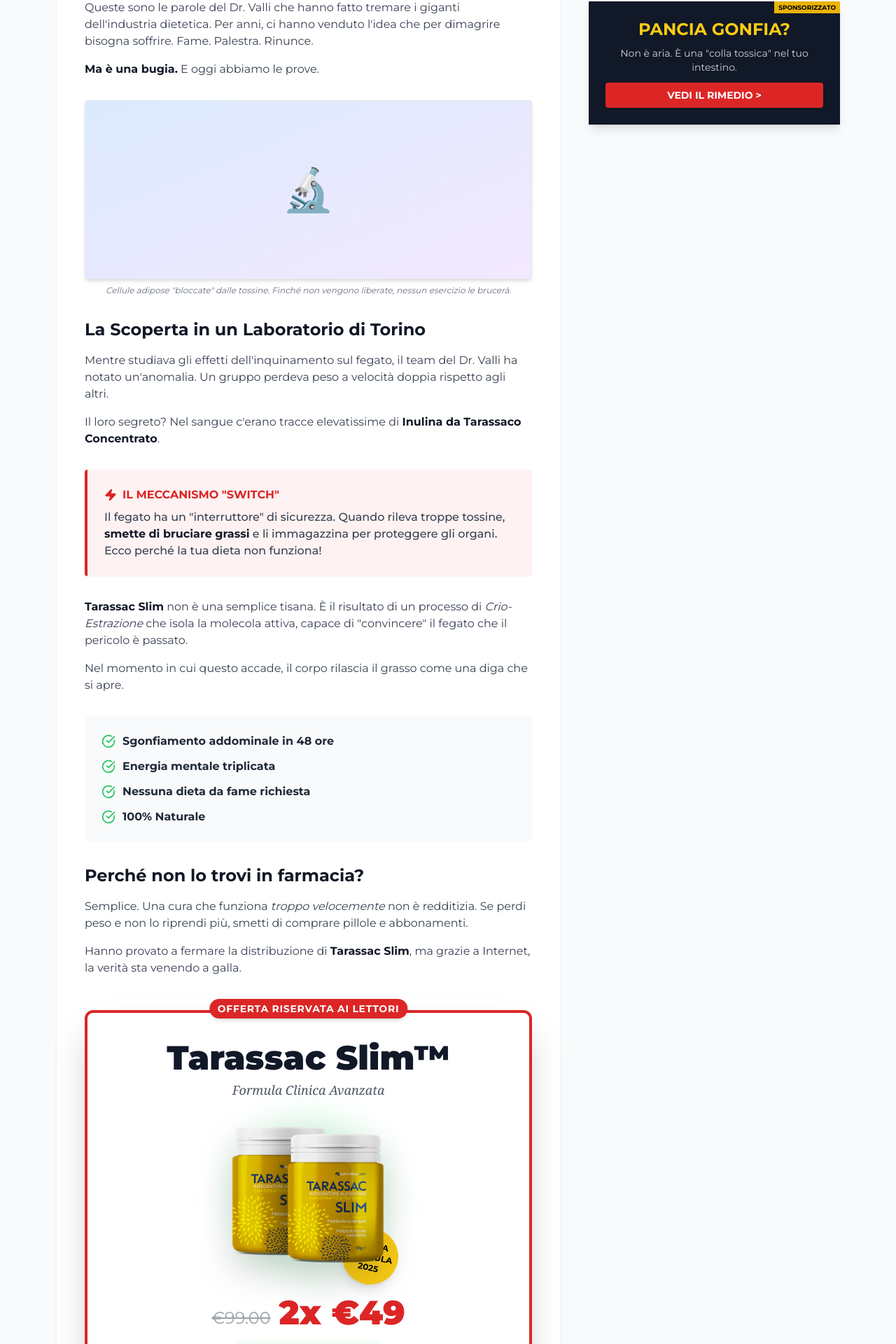
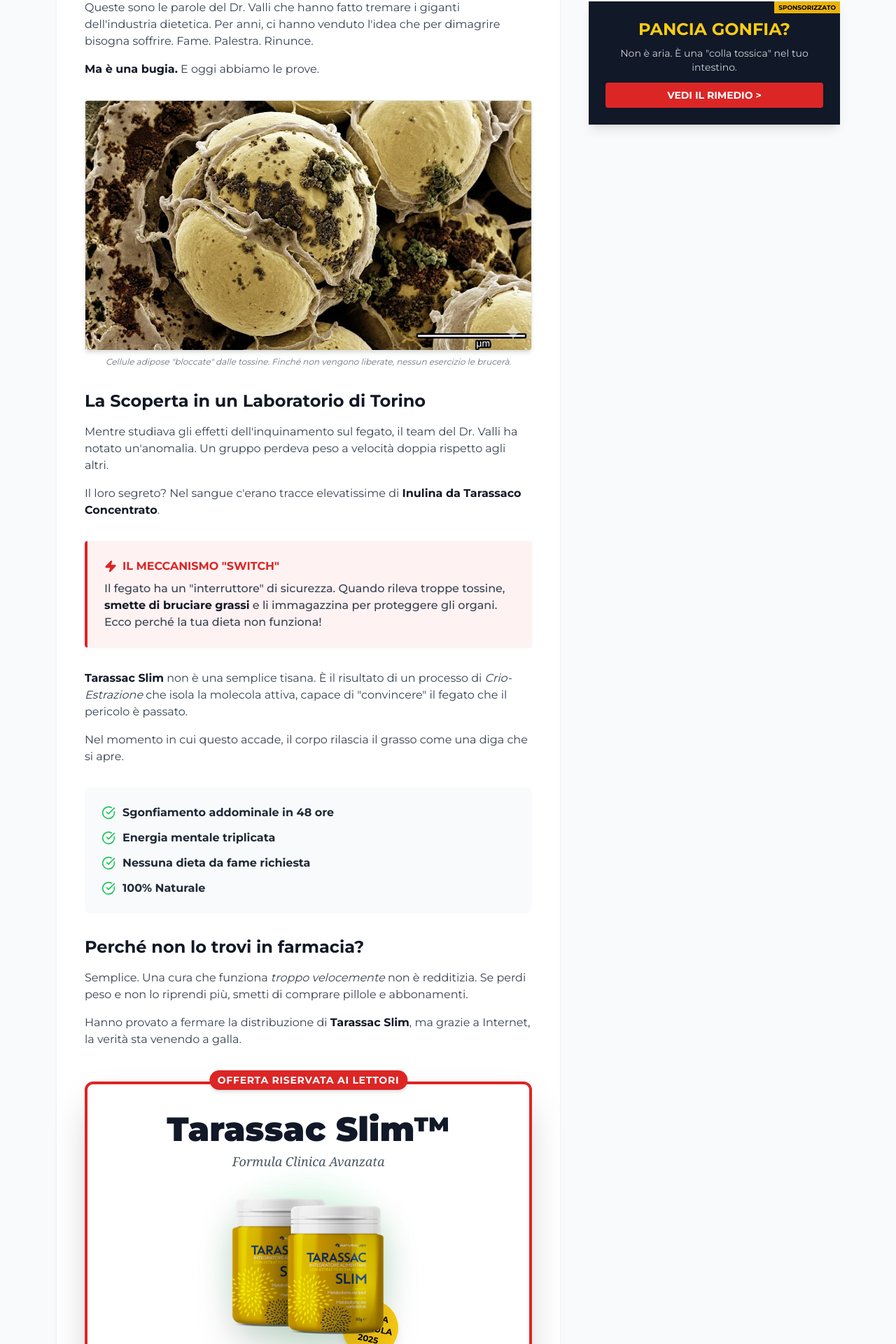
Before and after one commit to dailyeudor49-netizen/segretisvelati, a Next.js app: page /news-tarassac in a window 1280 px wide. Shown: the part 747-2667 px from the top of the page at 70% size. Built offline with nearby package versions, Linux system fonts and the light colour scheme.

Commit message:
Update news-tarassac: add cellui.jpg image, price 2x59,99€, redirect to tarassac-feg

```diff
--- a/src/app/news-tarassac/page.tsx
+++ b/src/app/news-tarassac/page.tsx
@@ -119,7 +119,7 @@
 
       {/* Native Ad */}
       <div className="bg-gray-900 text-white p-4 md:p-6 text-center shadow-lg relative overflow-hidden group cursor-pointer">
-        <Link href="/piuforma">
+        <Link href="/tarassac-feg">
           <div className="absolute top-0 right-0 bg-yellow-500 text-black text-[9px] font-bold px-1.5 py-0.5 uppercase">Sponsorizzato</div>
           <p className="text-xl md:text-2xl font-bold mb-2 uppercase text-yellow-400">Pancia Gonfia?</p>
           <p className="text-xs md:text-sm text-gray-300 mb-3">Non è aria. È una "colla tossica" nel tuo intestino.</p>
@@ -229,12 +229,12 @@
 
                 <div className="flex-1 flex items-center justify-between sm:justify-end gap-2 md:gap-6">
                      <div className="text-left sm:text-right">
-                        <div className="text-[9px] md:text-[10px] text-gray-400 line-through">€99.00</div>
-                        <div className="text-base md:text-2xl font-black text-red-600 leading-none">2x €49</div>
+                        <div className="text-[9px] md:text-[10px] text-gray-400 line-through">€119,98</div>
+                        <div className="text-base md:text-2xl font-black text-red-600 leading-none">2x59,99€</div>
                         <div className="text-[9px] text-red-500 font-bold sm:hidden">{minutes}:{seconds < 10 ? `0${seconds}` : seconds}</div>
                      </div>
                      <Link
-                        href="/piuforma"
+                        href="/tarassac-feg"
                         className="bg-red-600 hover:bg-red-700 text-white font-bold py-2.5 md:py-3 px-4 md:px-8 rounded shadow-lg uppercase tracking-wide text-xs md:text-sm flex items-center gap-1.5 transition-transform transform active:scale-95"
                      >
                         Ordina Ora <ArrowRight size={16} />
@@ -340,8 +340,12 @@
                 </p>
 
                 <figure className="my-6 md:my-8">
-                    <div className="w-full h-40 md:h-64 bg-gradient-to-br from-blue-100 to-purple-100 rounded shadow-md border border-gray-200 flex items-center justify-center">
-                        <span className="text-4xl md:text-6xl">🔬</span>
+                    <div className="w-full rounded shadow-md border border-gray-200 overflow-hidden">
+                        <img
+                            src="/images/TARASSIC/cellui.jpg"
+                            alt="Ricerca cellulare in laboratorio"
+                            className="w-full h-auto"
+                        />
                     </div>
                     <figcaption className="text-[10px] md:text-xs text-gray-500 mt-2 italic text-center">Cellule adipose "bloccate" dalle tossine. Finché non vengono liberate, nessun esercizio le brucerà.</figcaption>
                 </figure>
@@ -421,8 +425,8 @@
 
                                 <div className="text-center space-y-2 md:space-y-4">
                                     <div className="flex items-end justify-center gap-2 md:gap-3">
-                                        <span className="text-gray-400 line-through text-lg md:text-2xl">€99.00</span>
-                                        <span className="text-3xl md:text-5xl font-black text-red-600">2x €49</span>
+                                        <span className="text-gray-400 line-through text-lg md:text-2xl">€119,98</span>
+                                        <span className="text-3xl md:text-5xl font-black text-red-600">2x59,99€</span>
                                     </div>
                                     <div className="text-green-600 font-bold text-xs md:text-sm bg-green-50 px-3 py-1 rounded-full inline-flex items-center gap-1">
                                         <span className="w-2 h-2 bg-green-600 rounded-full animate-pulse"></span>
@@ -436,7 +440,7 @@
 
                             <div className="space-y-3 md:space-y-4 max-w-lg mx-auto">
                                 <Link
-                                    href="/piuforma"
+                                    href="/tarassac-feg"
                                     className="w-full bg-red-600 hover:bg-red-700 text-white font-bold py-4 md:py-5 px-6 rounded-lg text-lg md:text-2xl shadow-xl flex items-center justify-center group active:scale-[0.98] transition-transform"
                                 >
                                     ORDINA ORA
```
Also changed, not shown: public/images/TARASSIC/cellui.jpg (added).
